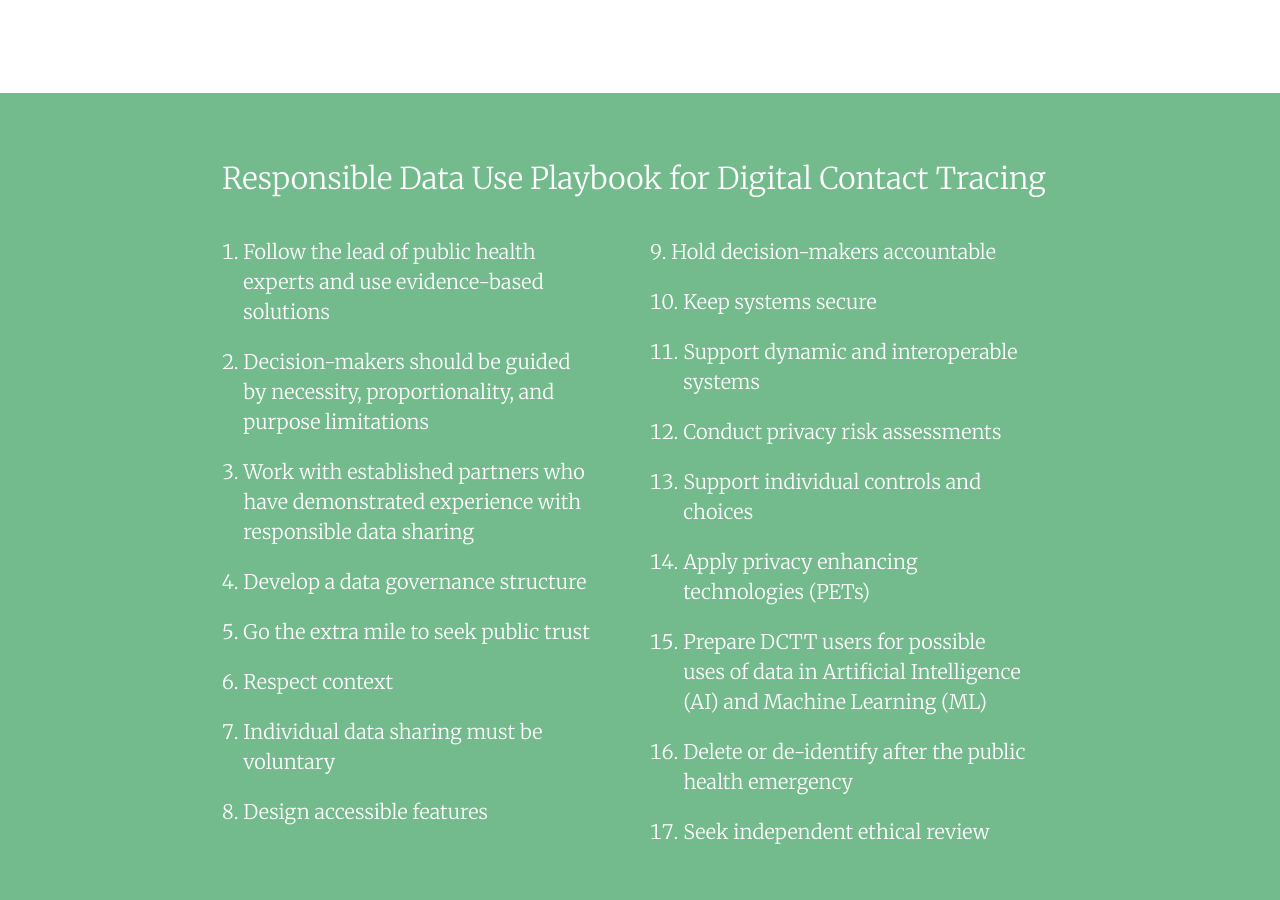
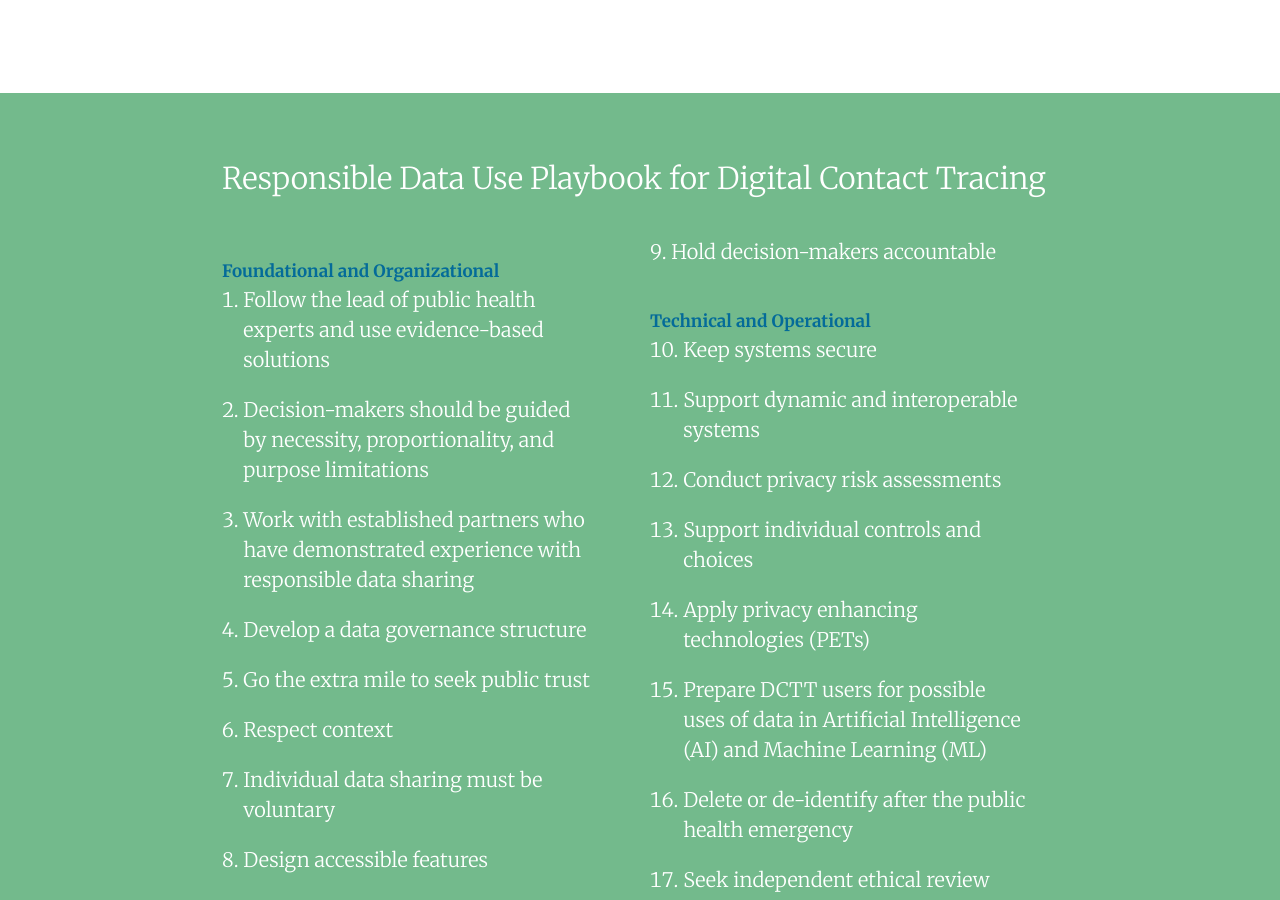
Before and after one commit to brighthive/playbooks, a Jekyll site: the page built from contact-tracing/index.html, in a window 1280 px wide and 900 px high, scrolled down 6354 px. Built offline with Jekyll 4.4.1, drawn with Linux system fonts in a browser that asks for light colours.

Commit message:
Split into two categories

```diff
--- a/contact-tracing/index.html
+++ b/contact-tracing/index.html
@@ -54,8 +54,14 @@
       <a class="anchor_offset" id="plays_index_anchor"></a>
       <h2>Responsible Data Use Playbook for Digital Contact Tracing</h2>
       <div class="columns">
+        <h4>Foundational and Organizational</h4>
         <ol>
         {% for play in site.contact_tracing_plays %}
+          {% if play.play_number == 10 %}
+            </ol>
+            <h4>Technical and Operational</h4>
+            <ol start="10">
+          {% endif %}
           <li><a href="#play{{ play.play_number }}" title="View Play {{ play.play_number }}">{{ play.title }}</a></li>
         {% endfor %}
         </ol>
```
